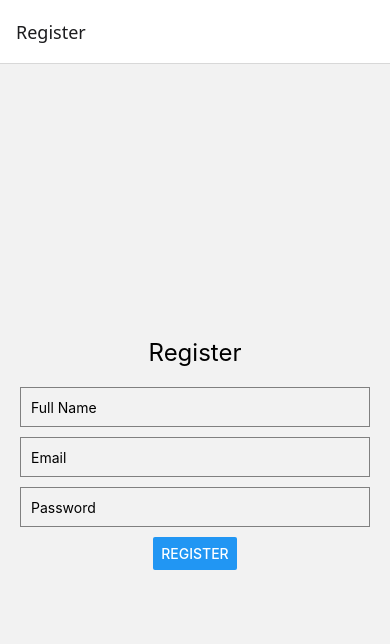
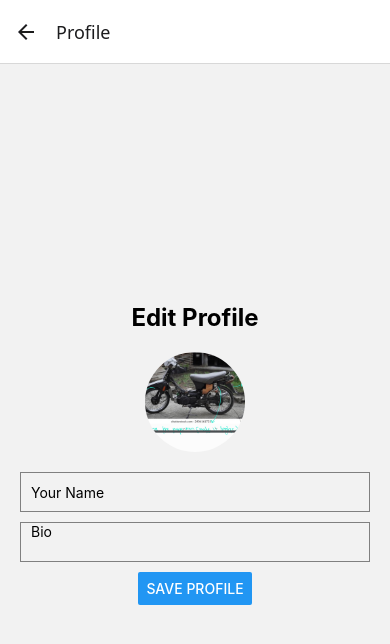
Before and after one commit to fwwzhai/Thrifty, a React Native app: screen /Profile in a window 390 px wide. Shown: the top 644 px of the page. Built offline with nearby package versions, Linux system fonts and the light colour scheme.

Commit message:
1st Development

```diff
--- a/App.js
+++ b/App.js
@@ -1,8 +1,11 @@
 import React from 'react';
 import { NavigationContainer } from '@react-navigation/native';
 import { createStackNavigator } from '@react-navigation/stack';
+import WelcomeScreen from './screens/WelcomeScreen';
 import RegisterScreen from './screens/RegisterScreen';
 import LoginScreen from './screens/LoginScreen';
+import HomeScreen from './screens/HomeScreen';
+import ProfileScreen from './screens/ProfileScreen';
 import { StatusBar } from 'expo-status-bar';
 import { StyleSheet, View } from 'react-native';
 import './firebaseConfig';
@@ -12,9 +15,12 @@ const Stack = createStackNavigator();
 export default function App() {
   return (
     <NavigationContainer>
-      <Stack.Navigator>
+       <Stack.Navigator initialRouteName="Welcome">
+      <Stack.Screen name="Welcome" component={WelcomeScreen} />
         <Stack.Screen name="Register" component={RegisterScreen} />
         <Stack.Screen name="Login" component={LoginScreen} />
+        <Stack.Screen name="Home" component={HomeScreen} />
+        <Stack.Screen name="Profile" component={ProfileScreen} />
       </Stack.Navigator>
     </NavigationContainer>
   );
--- /dev/null
+++ b/screens/HomeScreen.js
@@ -0,0 +1,107 @@
+import React, { useEffect, useState } from 'react';
+import { View, Text, FlatList, TouchableOpacity, StyleSheet } from 'react-native';
+import { auth, db } from '../firebaseConfig';
+import { collection, getDocs } from 'firebase/firestore';
+
+const HomeScreen = ({ navigation, route }) => {
+  const [listings, setListings] = useState([]);
+  const userData = route.params?.userData || {}; // Get user data from login
+
+  useEffect(() => {
+    const fetchListings = async () => {
+      try {
+        const querySnapshot = await getDocs(collection(db, "listings"));
+        const items = querySnapshot.docs.map(doc => ({
+          id: doc.id,
+          ...doc.data()
+        }));
+        setListings(items);
+      } catch (error) {
+        console.error("Error fetching listings:", error);
+      }
+    };
+
+    fetchListings();
+  }, []);
+
+  return (
+    <View style={styles.container}>
+      <Text style={styles.welcome}>Welcome, {userData.name}!</Text>
+
+      <FlatList
+        data={listings}
+        keyExtractor={item => item.id}
+        renderItem={({ item }) => (
+          <TouchableOpacity
+            style={styles.listing}
+            onPress={() => navigation.navigate('ListingDetails', { item })}
+          >
+            <Text style={styles.listingTitle}>{item.title}</Text>
+            <Text>{item.price} MYR</Text>
+          </TouchableOpacity>
+        )}
+      />
+
+      <TouchableOpacity style={styles.addButton} onPress={() => navigation.navigate('CreateListing')}>
+        <Text style={styles.addButtonText}>+ Add Listing</Text>
+      </TouchableOpacity>
+
+        <TouchableOpacity style={styles.profileButton} onPress={() => navigation.navigate('Profile')}>
+    <Text style={styles.profileButtonText}>Edit Profile</Text>
+    </TouchableOpacity>
+
+    </View>
+
+
+  );
+
+
+};
+
+const styles = StyleSheet.create({
+  container: {
+    flex: 1,
+    padding: 20,
+    backgroundColor: '#fff',
+  },
+  welcome: {
+    fontSize: 22,
+    fontWeight: 'bold',
+    marginBottom: 20,
+  },
+  listing: {
+    padding: 15,
+    borderBottomWidth: 1,
+    borderBottomColor: '#ddd',
+  },
+  listingTitle: {
+    fontSize: 18,
+    fontWeight: 'bold',
+  },
+  addButton: {
+    backgroundColor: '#007bff',
+    padding: 15,
+    borderRadius: 10,
+    alignItems: 'center',
+    marginTop: 20,
+  },
+  addButtonText: {
+    color: 'white',
+    fontSize: 18,
+    fontWeight: 'bold',
+  },
+  profileButton: {
+    backgroundColor: '#28a745',
+    padding: 10,
+    borderRadius: 8,
+    marginTop: 10,
+  },
+  profileButtonText: {
+    color: 'white',
+    fontSize: 16,
+    fontWeight: 'bold',
+  },
+
+});
+
+export default HomeScreen;
--- a/screens/LoginScreen.js
+++ b/screens/LoginScreen.js
@@ -1,7 +1,8 @@
 import React, { useState } from 'react';
 import { View, Text, TextInput, Button, Alert, StyleSheet } from 'react-native';
-import { auth } from '../firebaseConfig';
+import { auth, db } from '../firebaseConfig';
 import { signInWithEmailAndPassword } from 'firebase/auth';
+import { doc, getDoc } from 'firebase/firestore';
 
 const LoginScreen = ({ navigation }) => {
   const [email, setEmail] = useState('');
@@ -9,10 +10,24 @@ const LoginScreen = ({ navigation }) => {
 
   const handleLogin = async () => {
     try {
-      await signInWithEmailAndPassword(auth, email, password);
-      Alert.alert('Success', 'Logged in successfully!');
-      // Navigate to Home screen (You can change this later)
-      navigation.navigate('Home');
+      const userCredential = await signInWithEmailAndPassword(auth, email, password);
+      const user = userCredential.user;
+
+      // Fetch user details from Firestore
+      const userDocRef = doc(db, "users", user.uid);
+      const userDocSnap = await getDoc(userDocRef);
+
+      if (userDocSnap.exists()) {
+        const userData = userDocSnap.data();
+        console.log("User Data:", userData);
+        Alert.alert('Success', `Welcome back, ${userData.name}!`);
+
+        // Navigate to Home screen (or Profile screen if needed)
+        navigation.navigate('Home', { userData });
+      } else {
+        Alert.alert('Error', 'User data not found in Firestore.');
+      }
+
     } catch (error) {
       Alert.alert('Error', error.message);
     }
--- /dev/null
+++ b/screens/ProfileScreen.js
@@ -0,0 +1,121 @@
+import React, { useState, useEffect } from 'react';
+import { View, Text, TextInput, Image, Button, TouchableOpacity, Alert, StyleSheet } from 'react-native';
+import { auth, db } from '../firebaseConfig';
+import { doc, getDoc, setDoc } from 'firebase/firestore';
+import * as ImagePicker from 'expo-image-picker';
+
+const ProfileScreen = () => {
+  const [name, setName] = useState('');
+  const [bio, setBio] = useState('');
+  const [profileImage, setProfileImage] = useState(null);
+  const user = auth.currentUser;
+
+  useEffect(() => {
+    const fetchUserProfile = async () => {
+      if (user) {
+        const userDocRef = doc(db, "users", user.uid);
+        const userDocSnap = await getDoc(userDocRef);
+
+        if (userDocSnap.exists()) {
+          const userData = userDocSnap.data();
+          setName(userData.name || '');
+          setBio(userData.bio || '');
+          setProfileImage(userData.profileImage || null);
+        }
+      }
+    };
+
+    fetchUserProfile();
+  }, [user]);
+
+  const handleSaveProfile = async () => {
+    if (!user) return;
+    try {
+      await setDoc(doc(db, "users", user.uid), {
+        name,
+        bio,
+        profileImage
+      }, { merge: true });
+
+      Alert.alert("Success", "Profile updated successfully!");
+    } catch (error) {
+      console.error("Error updating profile:", error);
+      Alert.alert("Error", "Failed to update profile.");
+    }
+  };
+
+  const pickImage = async () => {
+    let result = await ImagePicker.launchImageLibraryAsync({
+      mediaTypes: ImagePicker.MediaTypeOptions.Images,
+      allowsEditing: true,
+      aspect: [1, 1],
+      quality: 1,
+    });
+
+    if (!result.canceled) {
+      setProfileImage(result.assets[0].uri);
+    }
+  };
+
+  return (
+    <View style={styles.container}>
+      <Text style={styles.title}>Edit Profile</Text>
+
+      <TouchableOpacity onPress={pickImage}>
+        <Image
+          source={profileImage ? { uri: profileImage } : require('../assets/default-profile.png')}
+          style={styles.profileImage}
+        />
+      </TouchableOpacity>
+
+      <TextInput
+        style={styles.input}
+        placeholder="Your Name"
+        value={name}
+        onChangeText={setName}
+      />
+
+      <TextInput
+        style={styles.input}
+        placeholder="Bio"
+        value={bio}
+        onChangeText={setBio}
+        multiline
+      />
+
+
+
+      <Button title="Save Profile" onPress={handleSaveProfile} />
+    </View>
+  );
+};
+
+const styles = StyleSheet.create({
+  container: {
+    flex: 1,
+    padding: 20,
+    justifyContent: 'center',
+    alignItems: 'center',
+  },
+  title: {
+    fontSize: 24,
+    fontWeight: 'bold',
+    marginBottom: 20,
+  },
+  profileImage: {
+    width: 100,
+    height: 100,
+    borderRadius: 50,
+    marginBottom: 20,
+  },
+  input: {
+    width: '100%',
+    height: 40,
+    borderColor: 'gray',
+    borderWidth: 1,
+    marginBottom: 10,
+    paddingHorizontal: 10,
+  },
+});
+
+export default ProfileScreen;
--- /dev/null
+++ b/screens/WelcomeScreen.js
@@ -0,0 +1,51 @@
+import React from 'react';
+import { View, Text, TouchableOpacity, StyleSheet } from 'react-native';
+
+const WelcomeScreen = ({ navigation }) => {
+  return (
+    <View style={styles.container}>
+      <Text style={styles.title}>Welcome to Thrifty</Text>
+      <TouchableOpacity
+        style={styles.button}
+        onPress={() => navigation.navigate('Login')}
+      >
+        <Text style={styles.buttonText}>Login</Text>
+      </TouchableOpacity>
+      <TouchableOpacity
+        style={styles.button}
+        onPress={() => navigation.navigate('Register')}
+      >
+        <Text style={styles.buttonText}>Register</Text>
+      </TouchableOpacity>
+    </View>
+  );
+};
+
+const styles = StyleSheet.create({
+  container: {
+    flex: 1,
+    justifyContent: 'center',
+    alignItems: 'center',
+    backgroundColor: '#fff',
+  },
+  title: {
+    fontSize: 24,
+    fontWeight: 'bold',
+    marginBottom: 30,
+  },
+  button: {
+    backgroundColor: '#007bff',
+    padding: 15,
+    marginVertical: 10,
+    borderRadius: 10,
+    width: '80%',
+    alignItems: 'center',
+  },
+  buttonText: {
+    color: 'white',
+    fontSize: 18,
+    fontWeight: 'bold',
+  },
+});
+
+export default WelcomeScreen;
```
Also changed, not shown: package.json (+5 -4 lines), assets/default-profile.png (added), 1 other file (tests, documents, lock files or other folders).
